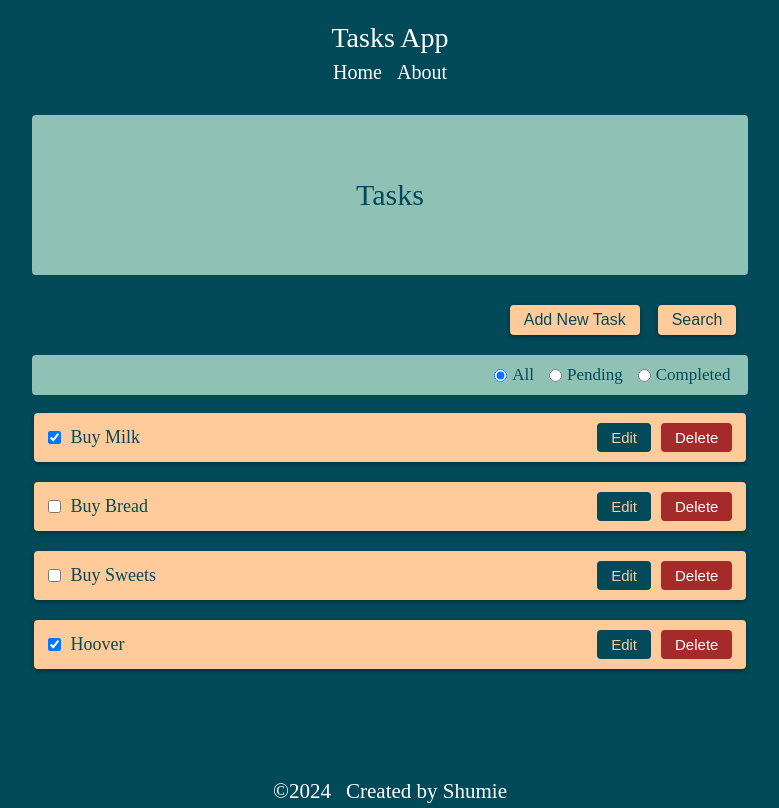
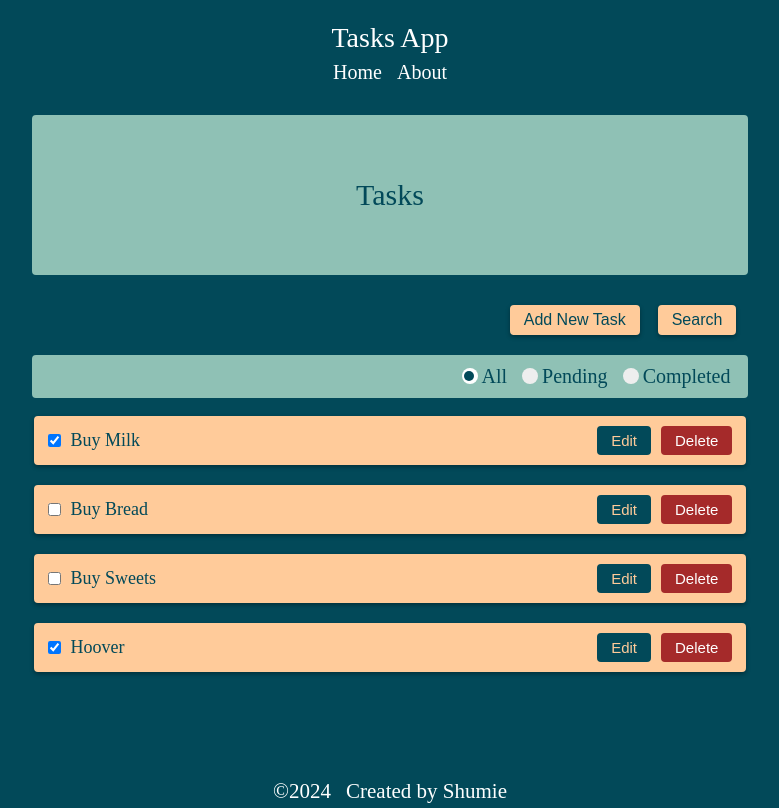
Before and after one commit to Shumieb/TaskApp, a Vue app: page / in a window 1280 px wide. Shown: the whole page, without its empty margins (250-1029 px from the left). Built offline with nearby package versions, Linux system fonts and the light colour scheme.

Commit message:
Customised the radio button

```diff
--- a/src/components/FilterTasks.vue
+++ b/src/components/FilterTasks.vue
@@ -22,16 +22,22 @@ watch(filterByCompletion, (newFilterByCompletion, oldFilterByCompletion)=>{
 <template>
     <div class="filterBtns">
       <div class="filterBtn-group">
-        <input type="radio" v-model="filterByCompletion" value="all" id="all"/>
-        <label for="all">All</label>
+        <label for="all" class="container">All
+          <input type="radio" v-model="filterByCompletion" value="all" id="all"/>
+          <span class="checkmark"></span>
+        </label>
       </div>
       <div class="filterBtn-group">
-        <input type="radio" v-model="filterByCompletion" value="pending" id="pending"/>
-        <label for="pending">Pending</label>
+        <label for="pending" class="container">Pending
+          <input type="radio" v-model="filterByCompletion" value="pending" id="pending"/>
+          <span class="checkmark"></span>
+        </label>
       </div>
       <div class="filterBtn-group">
-        <input type="radio" v-model="filterByCompletion" value="completed" id="completed"/>
-        <label for="completed">Completed</label>
+        <label for="completed" class="container">Completed
+          <input type="radio" v-model="filterByCompletion" value="completed" id="completed"/>
+          <span class="checkmark"></span>
+        </label>
       </div>
     </div>
 </template>
@@ -51,13 +57,6 @@ watch(filterByCompletion, (newFilterByCompletion, oldFilterByCompletion)=>{
   border: 2px solid #8FC1B5;
   border-radius: 4px;
   color: #024959;
-}
-
-.filterBtn-group{
-  display: flex;
-  justify-content: center;
-  align-items: center;
-  gap: 5px;
 }
 
 .filterBtn-group input{
@@ -98,4 +97,68 @@ watch(filterByCompletion, (newFilterByCompletion, oldFilterByCompletion)=>{
         width: 70%;
     }
 }
+
+/* The container */
+.filterBtn-group .container {
+  display: block;
+  position: relative;
+  padding-left: 20px;
+  cursor: pointer;
+  -webkit-user-select: none;
+  -moz-user-select: none;
+  -ms-user-select: none;
+  user-select: none;
+  font-size: 20px;
+}
+
+/* Hide the browser's default radio button */
+.filterBtn-group .container input {
+  position: absolute;
+  opacity: 0;
+  cursor: pointer;
+}
+
+/* Create a custom radio button */
+.filterBtn-group .checkmark {
+  position: absolute;
+  top: 3px;
+  left: 0px;
+  height: 16px;
+  width: 16px;
+  background-color: #eee;
+  border-radius: 50%;
+}
+
+/* On mouse-over, add a grey background color */
+.filterBtn-group .container:hover input ~ .checkmark {
+  background-color: #ccc;
+}
+
+/* When the radio button is checked, add a blue background */
+.filterBtn-group .container input:checked ~ .checkmark {
+  background-color: white;
+}
+
+/* Create the indicator (the dot/circle - hidden when not checked) */
+.filterBtn-group .checkmark:after {
+  content: "";
+  position: absolute;
+  display: none;
+}
+
+/* Show the indicator (dot/circle) when checked */
+.filterBtn-group .container input:checked ~ .checkmark:after {
+  display: block;
+}
+
+/* Style the indicator (dot/circle) */
+.filterBtn-group .container .checkmark:after {
+ 	top: 3px;
+	left: 2.8px;
+	width: 10px;
+	height: 10px;
+	border-radius: 50%;
+	background: #024959;
+}
+
 </style>
```
